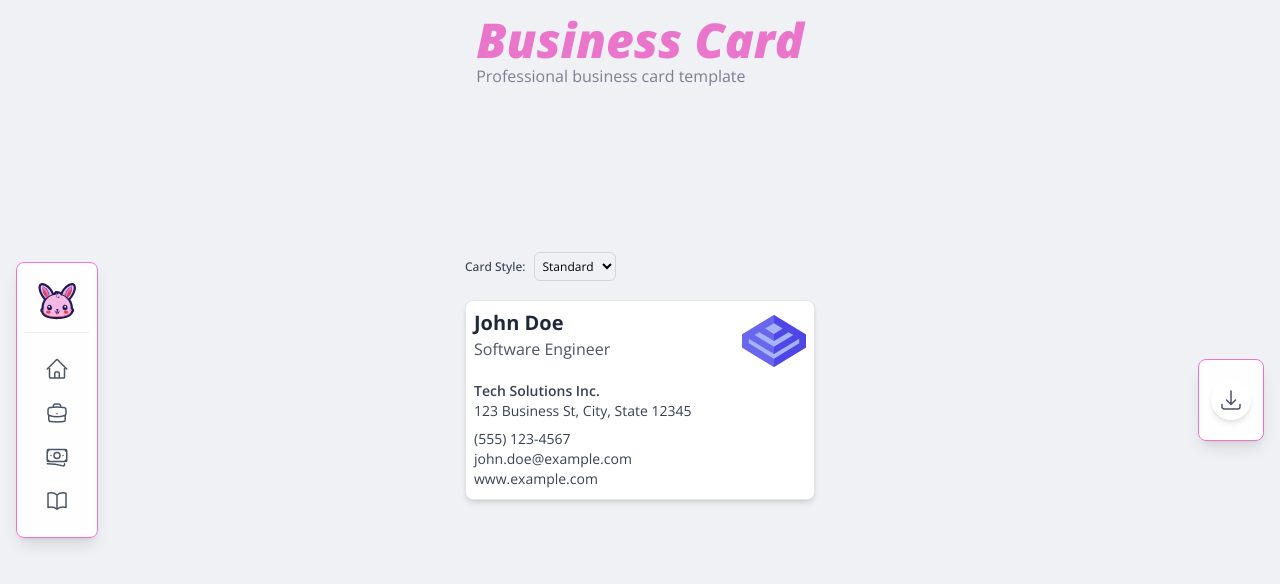
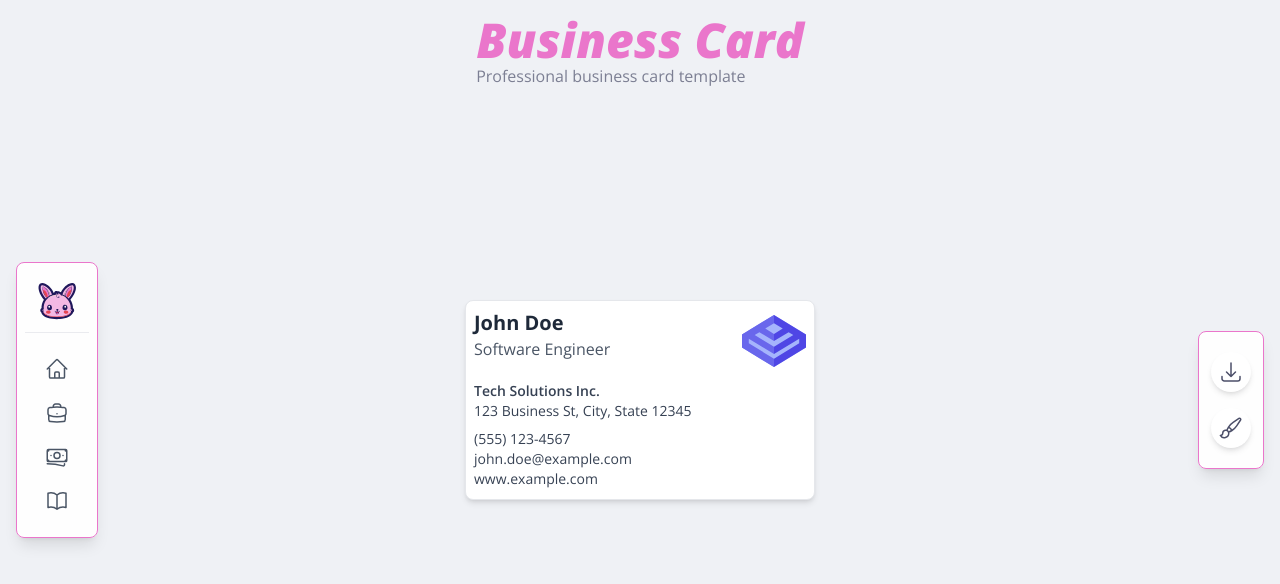
Before and after one commit to cwahlfeldt/template-af, a React (Vite) app: page /editor/business-card in a window 1280 px wide. Shown: the top 584 px of the page. Built offline with nearby package versions, Linux system fonts and the light colour scheme.

Commit message:
template controls

```diff
--- a/src/components/navigation/TemplateControls.tsx
+++ b/src/components/navigation/TemplateControls.tsx
@@ -35,6 +35,9 @@ interface TemplateControlsProps {
   previewSize?: string;
   previewOptions?: PreviewOption[];
   onPreviewSizeChange?: (size: string) => void;
+  templateType?: string;
+  cardStyle?: string;
+  onCardStyleChange?: (style: string) => void;
   // Future props will go here for additional controls
 }
 
@@ -47,7 +50,19 @@ const TemplateControls: React.FC<TemplateControlsProps> = ({
   previewSize = "default",
   previewOptions = [],
   onPreviewSizeChange = () => {},
+  templateType = "",
+  cardStyle = "standard",
+  onCardStyleChange = () => {},
 }) => {
+  // Business card style options
+  const cardStyleOptions = [
+    { id: "standard", name: "Standard" },
+    { id: "modern", name: "Modern" },
+    { id: "minimal", name: "Minimal" }
+  ];
+
+  // Determine if we should show style options for business cards
+  const showStyleOptions = templateType === "business-card";
   // Icons for control buttons
   const downloadIcon = (
     <svg
@@ -83,16 +98,35 @@ const TemplateControls: React.FC<TemplateControlsProps> = ({
     </svg>
   );
 
-  // State for size dropdown
+  const styleIcon = (
+    <svg
+      xmlns="http://www.w3.org/2000/svg"
+      fill="none"
+      viewBox="0 0 24 24"
+      strokeWidth={1.5}
+      stroke="currentColor"
+      className="w-6 h-6"
+    >
+      <path
+        strokeLinecap="round"
+        strokeLinejoin="round"
+        d="M9.53 16.122a3 3 0 0 0-5.78 1.128 2.25 2.25 0 0 1-2.4 2.245 4.5 4.5 0 0 0 8.4-2.245c0-.399-.078-.78-.22-1.128Zm0 0a15.998 15.998 0 0 0 3.388-1.62m-5.043-.025a15.994 15.994 0 0 1 1.622-3.395m3.42 3.42a15.995 15.995 0 0 0 4.764-4.648l3.876-5.814a1.151 1.151 0 0 0-1.597-1.597L14.146 6.32a15.996 15.996 0 0 0-4.649 4.763m3.42 3.42a6.776 6.776 0 0 0-3.42-3.42"
+      />
+    </svg>
+  );
+
+  // State for dropdowns
   const [showSizeDropdown, setShowSizeDropdown] = React.useState(false);
+  const [showStyleDropdown, setShowStyleDropdown] = React.useState(false);
 
-  // Ref for handling clicks outside of dropdown
-  const dropdownRef = React.useRef<HTMLDivElement | null>(null);
+  // Refs for handling clicks outside of dropdowns
+  const sizeDropdownRef = React.useRef<HTMLDivElement | null>(null);
+  const styleDropdownRef = React.useRef<HTMLDivElement | null>(null);
 
-  // Effect to add click outside handler
+  // Effect to add click outside handler for size dropdown
   React.useEffect(() => {
     function handleClickOutside(event: MouseEvent) {
-      if (dropdownRef.current && !dropdownRef.current.contains(event.target as Node)) {
+      if (sizeDropdownRef.current && !sizeDropdownRef.current.contains(event.target as Node)) {
         setShowSizeDropdown(false);
       }
     }
@@ -108,6 +142,25 @@ const TemplateControls: React.FC<TemplateControlsProps> = ({
     };
   }, [showSizeDropdown]);
 
+  // Effect to add click outside handler for style dropdown
+  React.useEffect(() => {
+    function handleClickOutside(event: MouseEvent) {
+      if (styleDropdownRef.current && !styleDropdownRef.current.contains(event.target as Node)) {
+        setShowStyleDropdown(false);
+      }
+    }
+
+    // Add event listener when dropdown is open
+    if (showStyleDropdown) {
+      document.addEventListener('mousedown', handleClickOutside);
+    }
+
+    // Clean up event listener
+    return () => {
+      document.removeEventListener('mousedown', handleClickOutside);
+    };
+  }, [showStyleDropdown]);
+
   return (
     <div className="controls-wrapper fixed z-50 flex items-center h-full right-0">
       <div className="m-4 bg-white/90 backdrop-blur-md rounded-lg shadow-lg border border-latte-pink transition-all duration-300 ease-in-out flex flex-col p-3">
@@ -122,7 +175,10 @@ const TemplateControls: React.FC<TemplateControlsProps> = ({
           {showSizeOptions && (
             <li className="relative">
               <button
-                onClick={() => setShowSizeDropdown(!showSizeDropdown)}
+                onClick={() => {
+                  setShowSizeDropdown(!showSizeDropdown);
+                  setShowStyleDropdown(false);
+                }}
                 className="flex items-center justify-center w-10 h-10 rounded-full bg-white text-latte-text shadow-md hover:bg-blue-100/60 hover:text-blue-700 transition-colors duration-150 text-sm"
                 title="Change Size"
                 aria-label="Change Size"
@@ -132,7 +188,7 @@ const TemplateControls: React.FC<TemplateControlsProps> = ({
 
               {/* Size dropdown */}
               {showSizeDropdown && (
-                <div ref={dropdownRef} className="absolute top-0 right-12 bg-white shadow-lg rounded-lg p-2 min-w-40 z-50">
+                <div ref={sizeDropdownRef} className="absolute top-0 right-12 bg-white shadow-lg rounded-lg p-2 min-w-40 z-50">
                   <div className="text-sm font-medium mb-2 text-latte-text px-2">
                     Size Options:
                   </div>
@@ -160,6 +216,51 @@ const TemplateControls: React.FC<TemplateControlsProps> = ({
             </li>
           )}
 
+          {/* Style selector button and dropdown for business cards */}
+          {showStyleOptions && (
+            <li className="relative">
+              <button
+                onClick={() => {
+                  setShowStyleDropdown(!showStyleDropdown);
+                  setShowSizeDropdown(false);
+                }}
+                className="flex items-center justify-center w-10 h-10 rounded-full bg-white text-latte-text shadow-md hover:bg-blue-100/60 hover:text-blue-700 transition-colors duration-150 text-sm"
+                title="Change Card Style"
+                aria-label="Change Card Style"
+              >
+                {styleIcon}
+              </button>
+
+              {/* Style dropdown */}
+              {showStyleDropdown && (
+                <div ref={styleDropdownRef} className="absolute top-0 right-12 bg-white shadow-lg rounded-lg p-2 min-w-40 z-50">
+                  <div className="text-sm font-medium mb-2 text-latte-text px-2">
+                    Card Styles:
+                  </div>
+                  <ul className="space-y-1">
+                    {cardStyleOptions.map((option) => (
+                      <li key={option.id}>
+                        <button
+                          onClick={() => {
+                            onCardStyleChange(option.id);
+                            setShowStyleDropdown(false);
+                          }}
+                          className={`w-full text-left px-2 py-1.5 rounded text-sm ${
+                            cardStyle === option.id
+                              ? "bg-blue-100/60 text-blue-700 font-semibold"
+                              : "hover:bg-gray-100 text-gray-600"
+                          }`}
+                        >
+                          {option.name}
+                        </button>
+                      </li>
+                    ))}
+                  </ul>
+                </div>
+              )}
+            </li>
+          )}
+
           {/* Additional control buttons will be added here */}
         </ul>
       </div>
--- a/src/components/templates/BusinessCard.tsx
+++ b/src/components/templates/BusinessCard.tsx
@@ -11,10 +11,8 @@ const BusinessCard: React.FC<BusinessCardProps> = ({
   values,
   onValueChange,
   isEditMode,
+  cardStyle = "standard",
 }) => {
-  const [design, setDesign] = useState<"standard" | "modern" | "minimal">(
-    "standard"
-  );
 
   // Different design layouts
   const designs: Record<string, string> = {
@@ -23,36 +21,11 @@ const BusinessCard: React.FC<BusinessCardProps> = ({
     minimal: "Minimal",
   };
 
-  // Only show the design selector in edit mode
-  const DesignSelector: React.FC = () => {
-    if (!isEditMode) return null;
-
-    return (
-      <div className="absolute -top-12 left-0 flex items-center space-x-2">
-        <span className="text-xs font-medium text-gray-700">Card Style:</span>
-        <select
-          value={design}
-          onChange={(e) =>
-            setDesign(e.target.value as "standard" | "modern" | "minimal")
-          }
-          className="text-xs border border-gray-300 rounded-md p-1"
-        >
-          {Object.entries(designs).map(([key, label]) => (
-            <option key={key} value={key}>
-              {label}
-            </option>
-          ))}
-        </select>
-      </div>
-    );
-  };
-
   // Render the appropriate design
-  switch (design) {
+  switch (cardStyle) {
     case "modern":
       return (
         <div className="relative">
-          <DesignSelector />
           <div className="business-card bg-gradient-to-r from-indigo-500 to-purple-600 rounded-lg shadow-md w-[350px] h-[200px] flex flex-col p-2">
             <div className="flex justify-between items-start">
               <div>
@@ -142,7 +115,6 @@ const BusinessCard: React.FC<BusinessCardProps> = ({
     case "minimal":
       return (
         <div className="relative">
-          <DesignSelector />
           <div className="business-card bg-white rounded-lg shadow-md w-[350px] h-[200px] flex flex-col p-2 border-l-4 border-gray-800">
             <div>
               <h2 className="text-2xl font-light text-gray-800 mb-1">
@@ -239,7 +211,6 @@ const BusinessCard: React.FC<BusinessCardProps> = ({
     default:
       return (
         <div className="relative">
-          <DesignSelector />
           <div className="business-card bg-white rounded-lg shadow-md w-[350px] h-[200px] flex flex-col p-2 border border-gray-200">
             <div className="flex justify-between items-start">
               <div>
--- a/src/components/templates/TemplateRenderer.tsx
+++ b/src/components/templates/TemplateRenderer.tsx
@@ -11,7 +11,14 @@ import { BusinessCardValues, InvoiceValues, SocialPostValues, TemplateType } fro
  * @param props - Component props
  * @returns The selected template component
  */
-const TemplateRenderer: React.FC<TemplateRendererProps> = ({ template, values, onValueChange, isEditMode, size = 'default' }) => {
+const TemplateRenderer: React.FC<TemplateRendererProps> = ({
+  template,
+  values,
+  onValueChange,
+  isEditMode,
+  size = 'default',
+  cardStyle = 'standard'
+}) => {
   switch (template.type as TemplateType) {
     case 'business-card':
       return (
@@ -19,6 +26,7 @@ const TemplateRenderer: React.FC<TemplateRendererProps> = ({ template, values, o
           values={values as BusinessCardValues}
           onValueChange={onValueChange}
           isEditMode={isEditMode}
+          cardStyle={cardStyle}
         />
       );
 
--- a/src/pages/TemplateEditor.tsx
+++ b/src/pages/TemplateEditor.tsx
@@ -22,6 +22,7 @@ const TemplateEditor: React.FC = () => {
   const navigate = useNavigate();
   const [activeTab, setActiveTab] = useState<"edit" | "preview">("edit");
   const [previewSize, setPreviewSize] = useState<string>("default");
+  const [cardStyle, setCardStyle] = useState<"standard" | "modern" | "minimal">("standard");
   const templateRef = useRef<HTMLDivElement | null>(null);
 
   // Use custom hook to manage template values
@@ -107,6 +108,9 @@ const TemplateEditor: React.FC = () => {
         previewSize={previewSize}
         previewOptions={previewOptions}
         onPreviewSizeChange={(size) => setPreviewSize(size)}
+        templateType={template?.template?.type}
+        cardStyle={cardStyle}
+        onCardStyleChange={(style) => setCardStyle(style as "standard" | "modern" | "minimal")}
       />
       <div className="justify-center gap-12 w-full">
         <div className="p-6 flex w-screen relative justify-center items-center h-full min-h-screen">
@@ -117,6 +121,7 @@ const TemplateEditor: React.FC = () => {
               onValueChange={updateValue}
               isEditMode={activeTab === "edit"}
               size={previewSize}
+              cardStyle={cardStyle}
             />
           </div>
         </div>
--- a/src/types/components.ts
+++ b/src/types/components.ts
@@ -20,11 +20,13 @@ export interface TemplateComponentProps {
 export interface TemplateRendererProps extends TemplateComponentProps {
   template: TemplateDefinition;
   size?: string;
+  cardStyle?: "standard" | "modern" | "minimal";
 }
 
 // Business card props
 export interface BusinessCardProps extends TemplateComponentProps {
   values: BusinessCardValues;
+  cardStyle?: "standard" | "modern" | "minimal";
 }
 
 // Invoice props
```
